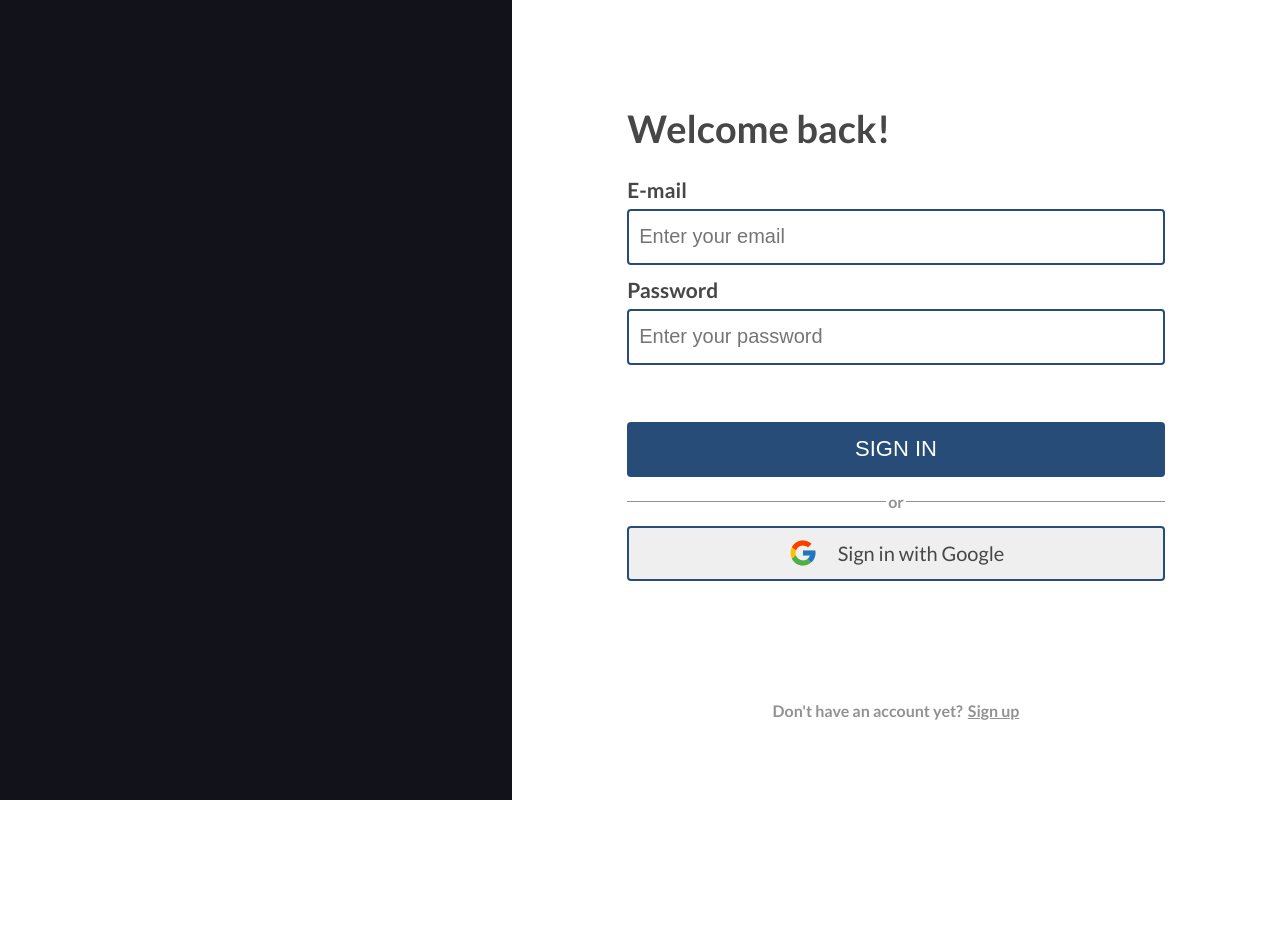
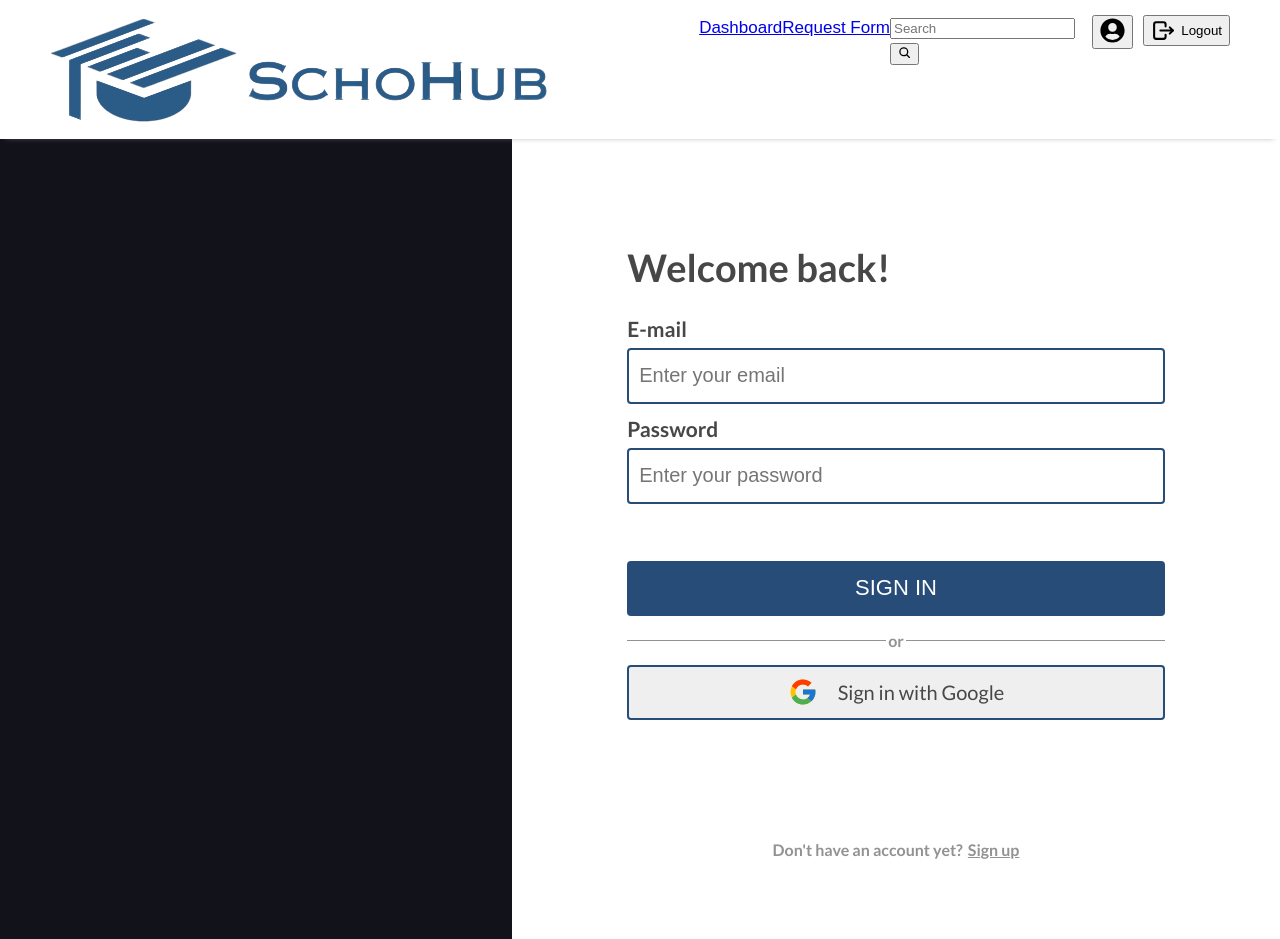
Before and after one commit to cslabiano/SchoHub, a React (Create React App) app in the folder frontend/: page / in a window 1280 px wide. Before the commit the page ends 800 px from the top, so only its background shows below. Built offline with nearby package versions, Linux system fonts and the light colour scheme.

Commit message:
refactor: changed className for form inputs

```diff
--- /dev/null
+++ b/frontend/src/components/navbar.module.css
@@ -0,0 +1,30 @@
+img {
+  height: 100%;
+  /* max-height: 50%; */
+}
+
+.navbar {
+  background-color: white;
+  font-family: "Poppins", sans-serif;
+  font-size: 17px;
+  line-height: 26px;
+  text-transform: uppercase;
+  box-shadow: 0 4px 6px -6px gray;
+  padding-top: 15px;
+  padding-bottom: 15px;
+}
+
+.navLink {
+  font-weight: 300;
+}
+
+.active {
+  /* border-bottom:2px  solid #FFCC29 ; */
+  color: #3e8c6b;
+}
+
+.navbarBrand {
+  font-weight: 700;
+  font-family: "century gothic", sans-serif;
+  letter-spacing: 3px;
+}
--- a/frontend/src/components/userNavbar.js
+++ b/frontend/src/components/userNavbar.js
@@ -3,12 +3,14 @@
 import { IoSearch } from "react-icons/io5";
 import { FaUserCircle } from "react-icons/fa";
 import { TbLogout } from "react-icons/tb";
+import styles from "./navbar.module.css";
 
-const CustomerNavBar = () => {
+const userNavbar = () => {
   return (
     <>
       <nav
-        className="navbar navbar-expand-lg bg-body-tertiary"
+        // className="navbar navbar-expand-lg bg-body-tertiary"
+        className={styles.navbar}
         style={{
           position: "sticky",
           top: 0,
@@ -45,12 +47,12 @@
                 }}
               >
                 <div class="navbar-nav me-auto mb-2 mb-lg-0">
-                  <Link to="/shop" className="nav-item nav-link">
+                  <Link to="/dashboard" className={styles.navLink}>
                     Dashboard
                   </Link>
                 </div>
                 <div className="navbar-nav me-auto mb-2 mb-lg-0">
-                  <Link to="/about" className="nav-item nav-link">
+                  <Link to="/form" className={styles.navLink}>
                     Request Form
                   </Link>
                 </div>
@@ -69,7 +71,8 @@
                 <div style={{ width: "100%" }}>
                   <form className="d-flex" role="search">
                     <input
-                      className="form-control me-2"
+                      // className="form-control me-2"
+                      className={styles.search}
                       type="search"
                       placeholder="Search"
                       aria-label="Search"
@@ -110,4 +113,4 @@
   );
 };
 
-export default CustomerNavBar;
+export default userNavbar;
--- a/frontend/src/pages/authorization/authorizationStyle.module.css
+++ b/frontend/src/pages/authorization/authorizationStyle.module.css
@@ -38,7 +38,7 @@
   justify-content: center;
 }
 
-input {
+.formInput {
   border-color: #274c77;
   border-style: solid;
   border-width: 2px;
--- a/frontend/src/pages/authorization/login.js
+++ b/frontend/src/pages/authorization/login.js
@@ -4,6 +4,7 @@
 import styles from "./authorizationStyle.module.css";
 import { FcGoogle } from "react-icons/fc";
 import { Link } from "react-router-dom";
+import Navbar from "../../components/userNavbar.js";
 
 const LogIn = () => {
   //added use states
@@ -61,6 +62,7 @@
 
   return (
     <>
+      <Navbar />
       <div className={styles.container}>
         {/* Left Side */}
         <div className={styles.left}></div>
@@ -90,13 +92,13 @@
                 <br />
                 <input
                   type="email"
-                  className="form-control"
+                  // className="form-control"
                   id="InputEmailAddress"
                   value={Email}
                   onChange={(e) => setEmail(e.target.value)}
                   placeholder="Enter your email"
                   required
-                  style={styles.input}
+                  className={styles.formInput}
                 />
               </div>
 
@@ -113,13 +115,13 @@
                 <br />
                 <input
                   type="password"
-                  className="form-control"
+                  // className="form-control"
                   id="exampleInputPassword1"
                   value={Password}
                   onChange={(e) => setPassword(e.target.value)}
                   placeholder="Enter your password"
                   required
-                  style={styles.input}
+                  className={styles.formInput}
                 />
               </div>
               <button
--- a/frontend/src/pages/authorization/register.js
+++ b/frontend/src/pages/authorization/register.js
@@ -90,13 +90,13 @@
                 <br />
                 <input
                   type="email"
-                  className="form-control"
+                  // className="form-control"
                   id="InputEmailAddress"
                   value={Email}
                   onChange={(e) => setEmail(e.target.value)}
                   placeholder="Enter your email"
                   required
-                  style={styles.input}
+                  className={styles.formInput}
                 />
               </div>
 
@@ -113,13 +113,13 @@
                 <br />
                 <input
                   type="password"
-                  className="form-control"
+                  // className="form-control"
                   id="exampleInputPassword1"
                   value={Password}
                   onChange={(e) => setPassword(e.target.value)}
                   placeholder="Enter your password"
                   required
-                  style={styles.input}
+                  className={styles.formInput}
                 />
               </div>
               <button
```
